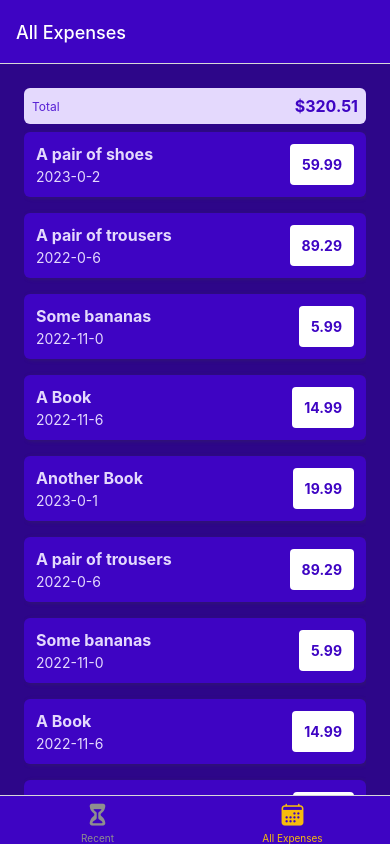
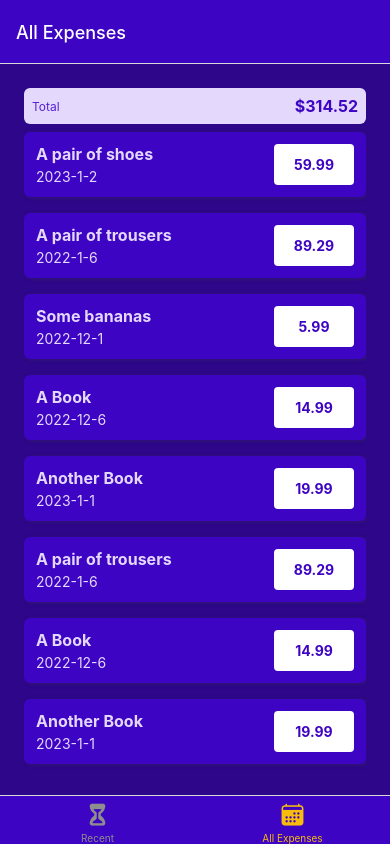
Before and after one commit to KadirZukorlic/expense-tracker, a React Native app: screen /AllExpenses in a window 390 px wide. Built offline with nearby package versions, Linux system fonts and the light colour scheme.

Commit message:
Fix amount decimals & fix date month showing index

```diff
--- a/components/ExpensesOutput/ExpenseItem.tsx
+++ b/components/ExpensesOutput/ExpenseItem.tsx
@@ -14,7 +14,7 @@ const ExpenseItem = ({ description, amount, date }: ExpenseItemProps) => {
 					<Text style={styles.textBase}>{getFormattedDate(date)}</Text>
 				</View>
 				<View style={styles.amountContainer}>
-					<Text style={styles.amount}>{amount}</Text>
+					<Text style={styles.amount}>{amount.toFixed(2)}</Text>
 				</View>
 			</View>
 		</Pressable>
@@ -52,7 +52,8 @@ const styles = StyleSheet.create({
 		backgroundColor: 'white',
 		justifyContent: 'center',
 		alignItems: 'center',
-		borderRadius: 4
+		borderRadius: 4,
+		minWidth: 80
 	},
 	amount: {
 		color: GlobalStyles.colors.primary500,
--- a/components/ExpensesOutput/ExpensesOutput.tsx
+++ b/components/ExpensesOutput/ExpensesOutput.tsx
@@ -25,7 +25,7 @@ const DUMMY_EXPENSES = [
 		id: 'e3',
 		description: 'Some bananas',
 		amount: 5.99,
-		date: new Date('2022-12-11')
+		date: new Date('2022-12-05')
 	},
 	{
 		id: 'e4',
@@ -47,18 +47,12 @@ const DUMMY_EXPENSES = [
 	},
 	{
 		id: 'e7',
-		description: 'Some bananas',
-		amount: 5.99,
-		date: new Date('2022-12-11')
-	},
-	{
-		id: 'e8',
 		description: 'A Book',
 		amount: 14.99,
 		date: new Date('2022-12-31')
 	},
 	{
-		id: 'e9',
+		id: 'e8',
 		description: 'Another Book',
 		amount: 19.99,
 		date: new Date('2023-01-09')
--- a/util/date.ts
+++ b/util/date.ts
@@ -1,3 +1,3 @@
 export function getFormattedDate(date: Date) {
-	return `${date.getFullYear()}-${date.getMonth()}-${date.getDay()}`
+	return `${date.getFullYear()}-${date.getMonth() + 1}-${date.getDay()}`
 }
```
